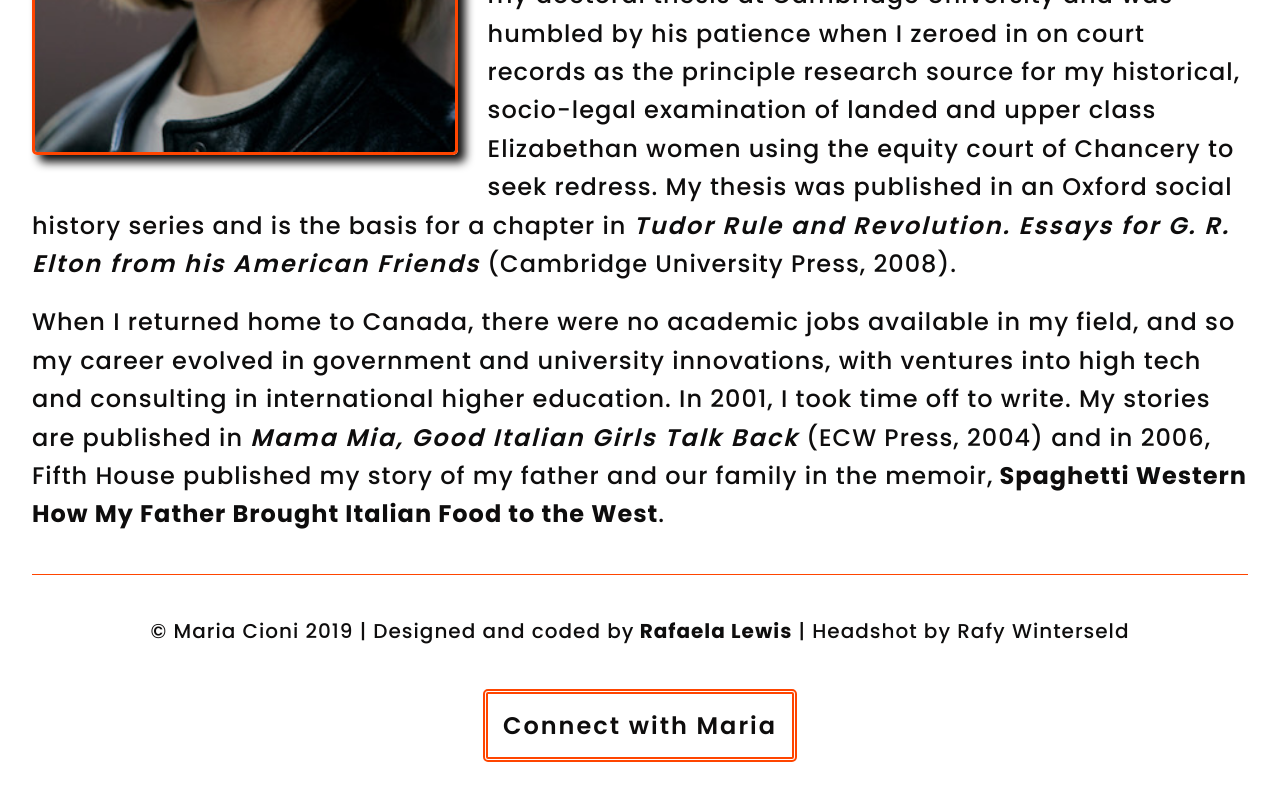
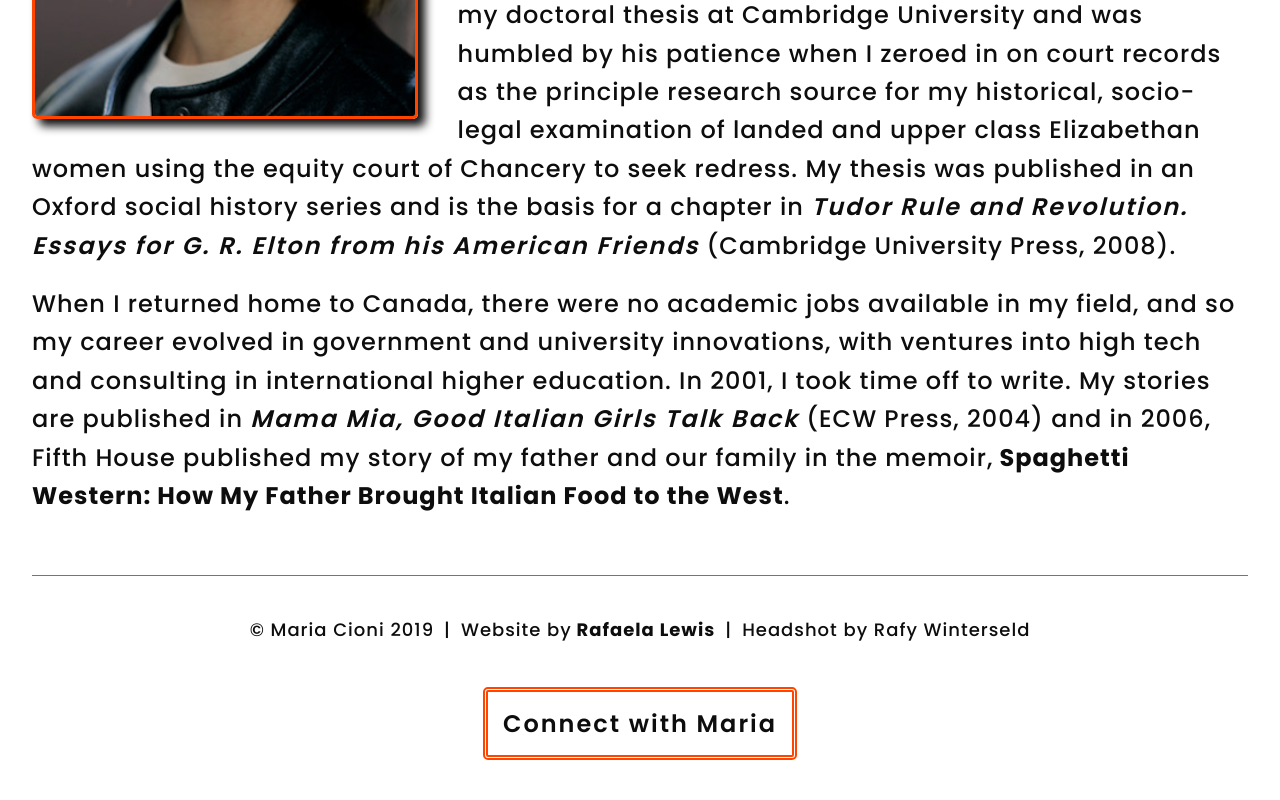
Before and after one commit to RGLewis/maria-cioni, a React (Create React App) app: page / in a window 1280 px wide. Shown: the part 726-1526 px from the top of the page. Built offline with nearby package versions, Linux system fonts and the light colour scheme; a web font is replaced by a local one.

Commit message:
mobile menu complete, footer, header and about page responsive

```diff
--- a/src/components/About.js
+++ b/src/components/About.js
@@ -16,20 +16,25 @@ const About = () => {
                 {/* Nav */}
                 <Nav />
 
-                {/* About Flex Container starts */}
-                <div className="about-container">
+                {/* About Container starts */}
+                <div className="about-container clearfix">
                     {/* Maria Headshot */}
-                    <img src={MariaHeadshot} alt="A headshot of Maria, wearing a leather jacket, smiling" align="left" className="maria-headshot"/>
+                    <div className="maria-about-headshot">
+                        <img src={MariaHeadshot} alt="A headshot of Maria, wearing a leather jacket, smiling" align="left" className="maria-headshot" />
+                    </div>
+
 
                     {/* About Written Content */}
-                    <p>I was born in Calgary, Alberta and from ages three to ten, we lived above the family business, Gene’s LaVilla Super Club. I treated my cats and the customers as friends, the Wurlitzer jukebox as my orchestra, and the dance floor as my stage. Indeed, I tried selling my finger paintings, advised patrons on how to eat spaghetti properly, and performed dances and skits until my mother quickly put a stop to it all. Little did I appreciate that these antics were the wellspring of my curiosity and interests in writing, teaching and international education.</p>
+                    <div className="about-written-content-container">
+                        <p>I was born in Calgary, Alberta and from ages three to ten, we lived above the family business, Gene’s LaVilla Super Club. I treated my cats and the customers as friends, the Wurlitzer jukebox as my orchestra, and the dance floor as my stage. Indeed, I tried selling my finger paintings, advised patrons on how to eat spaghetti properly, and performed dances and skits until my mother quickly put a stop to it all. Little did I appreciate that these antics were the wellspring of my curiosity and interests in writing, teaching and international education.</p>
 
-                    <p>I am honoured that Professor Geoffrey R. Elton supervised my doctoral thesis at Cambridge University and was humbled by his patience when I zeroed in on court records as the principle research source for my historical, socio-legal examination of landed and upper class Elizabethan women using the equity court of Chancery to seek redress. My thesis was published in an Oxford social history series and is the basis for a chapter in <span className="italic">Tudor Rule and Revolution. Essays for G. R. Elton from his American Friends</span> (Cambridge University Press, 2008).</p>
+                        <p>I am honoured that Professor Geoffrey R. Elton supervised my doctoral thesis at Cambridge University and was humbled by his patience when I zeroed in on court records as the principle research source for my historical, socio-legal examination of landed and upper class Elizabethan women using the equity court of Chancery to seek redress. My thesis was published in an Oxford social history series and is the basis for a chapter in <span className="italic">Tudor Rule and Revolution. Essays for G. R. Elton from his American Friends</span> (Cambridge University Press, 2008).</p>
 
-                    <p> When I returned home to Canada, there were no academic jobs available in my field, and so my career evolved in government and university innovations, with ventures into high tech and consulting in international higher education. In 2001, I took time off to write. My stories are published in <span className="italic">Mama Mia, Good Italian Girls Talk Back</span> (ECW Press, 2004) and in 2006, Fifth House published my story of my father and our family in the memoir,
-                    <Link to="/spaghetti-western" className="link"> Spaghetti Western How My Father Brought Italian Food to the West</Link>.</p>
+                        <p> When I returned home to Canada, there were no academic jobs available in my field, and so my career evolved in government and university innovations, with ventures into high tech and consulting in international higher education. In 2001, I took time off to write. My stories are published in <span className="italic">Mama Mia, Good Italian Girls Talk Back</span> (ECW Press, 2004) and in 2006, Fifth House published my story of my father and our family in the memoir,
+                        <Link to="/spaghetti-western" className="link"> Spaghetti Western: How My Father Brought Italian Food to the West</Link>.</p>
+                    </div>
 
-                {/* About Flex Container ends */}
+                {/* About Container ends */}
                 </div>
 
             {/* ABOUT SECTION ENDS */}
--- a/src/components/Experience/ICAP.js
+++ b/src/components/Experience/ICAP.js
@@ -24,7 +24,7 @@ class ICAP extends Component {
 
                 {/* Heading container starts */}
                 <div className="heading-container">
-                    <h3 className="hide-show-heading long-heading">Italian-Canadian Archives Program (ICAP)</h3>
+                    <h3 className="hide-show-heading">ICAP</h3>
 
                     {/* Hide/Show button */}
                     <div className="hide-show-button-container">
--- a/src/components/Footer.js
+++ b/src/components/Footer.js
@@ -4,10 +4,12 @@ const Footer = () => (
     // FOOTER STARTS
     <footer>
         <div className="footer-credits">
-            <p className="footer-para">
-            <span className="copyright">© Maria Cioni 2019</span>
-            <span className="divider">  |  </span>
-            <span className="coded-by">Designed and coded by
+            <p className="copyright footer-para">© Maria Cioni 2019
+                <span className="divider">|</span>
+            </p>
+
+            <div className="credits-container">
+                <p className="coded-by footer-para"> Website by
                     <a
                         href="http://rafaelalewis.com"
                         className="link"
@@ -15,17 +17,19 @@ const Footer = () => (
                         rel="noopener noreferrer"
                     > Rafaela Lewis
                     </a>
-            </span>
-            <span className="divider">  |  </span>
-                <span className="headshot">Headshot by Rafy Winterseld</span>
+                    <span className="divider">|</span>
                 </p>
+
+                <p className="headshot-credit footer-para">Headshot by Rafy Winterseld</p>
+
+            </div>
         </div>
 
         <div className="footer-contact">
             {/* UPDATE WITH GMAIL */}
             <a
                 className="connect-with-maria"
-                href="www.mariacioni.ca"
+                href="mailto:spaghettiWestern20@gmail?Subject=Inquiry%20|%20mariacioni.com"
                 target="_blank"
                 rel="noopener noreferrer"
             >
--- a/src/styles/footer.scss
+++ b/src/styles/footer.scss
@@ -12,11 +12,32 @@ footer {
         display: flex;
         flex-direction: row;
         justify-content: center;
+
+        @include tablet {
+            flex-direction: column;
+            align-items: center;
+        }
     }
 
     .footer-contact {
         margin: 60px 0;
         text-align: center;
+    }
+}
+
+.credits-container {
+    display: flex;
+
+    @include tablet {
+        // width: 100%;
+        // justify-content: center;
+        margin-top: 10px;
+    }
+
+    @include mobile {
+        flex-direction: column;
+        align-items: center;
+        margin: 0;
     }
 }
 
@@ -32,18 +53,38 @@ footer {
     transition: color 500ms, border-radius 300ms;
 
     &:hover {
-        //  border-color: $dark-color;
         color: $accent-color;
     }
 
     &:active, &:focus {
         border-radius: 40px;
     }
+
+    @include mobile {
+        font-size: 1rem;
+    }
 }
 
 //Additional Class Styles
+.divider {
+    margin: 0 10px;
+
+    @include mobile {
+        display: none;
+    }
+}
+
+.copyright .divider {
+    @include tablet {
+        display: none;
+    }
+}
+
 .footer-para {
-    font-size: 1rem;
-    display: inline;
+    font-size: 0.9rem;
     margin: 0;
+
+    @include mobile {
+        margin: 7px 0;
+    }
 }
--- a/src/styles/global-styles.scss
+++ b/src/styles/global-styles.scss
@@ -41,7 +41,6 @@ body {
     line-height: 1.6;
     // Background
     background: white;
-    background-attachment: fixed;
     font-family: $body-font;
     color: $dark-color;
 }
@@ -53,6 +52,20 @@ h1 {
     color: $accent-color;
     text-align: center;
     letter-spacing: 4px;
+    margin-top: 20px;
+
+    @include tablet {
+        font-size: 3rem;
+        padding-top: 50px;
+    }
+
+    @include mobile {
+        font-size: 2rem;
+    }
+
+    @include final {
+        font-size: 1.8rem;
+    }
 }
 
 h2 {
@@ -76,6 +89,10 @@ p {
     font-weight: $medium;
     letter-spacing: 1px;
     margin: 20px 0;
+
+    @include mobile {
+        font-size: 1rem;
+    }
 }
 
 blockquote {
@@ -95,6 +112,11 @@ blockquote {
     font-weight: $semi-bold;
     letter-spacing: 2px;
 }
+
+.smallest-font {
+    font-size: 0.8rem;
+}
+
 
 .italic-not-bolded {
     font-style: italic;
--- a/src/styles/nav.scss
+++ b/src/styles/nav.scss
@@ -7,17 +7,38 @@ nav {
     min-height: 10vh;
     align-items: center;
 
+    @include tablet {
+        min-height: auto;
+    }
+
     .nav-list {
         display: flex;
-        width: 105%;
+        width: 100%;
         flex-direction: row;
         justify-content: center;
+
+        @include tablet {
+            flex-direction: column;
+            z-index: 19;
+            position: fixed;
+            height: 100vh;
+            background: white;
+            right: -100%;
+            top: 0;
+            justify-content: space-around;
+            align-items: center;
+            transition: all 300ms;
+        }
+    }
+
+    .show-nav-list {
+        @include tablet {
+            right: 0;
+        }
     }
 }
 
-
-
-// Additional class styles
+// Nav Link styles
 .nav-link {
     font-size: 1.1rem;
     font-weight: $bold;
@@ -34,28 +55,18 @@ nav {
     &:focus, &:active {
         border-color: $accent-color;
     }
-}
 
-.home-link {
-    font-family: $accent-font;
-    color: $dark-color;
-    font-size: 2rem;
-    letter-spacing: -5px;
-    padding: 10px 15px;
-    border-radius: 50%;
-    border: 2px solid transparent;
-    transition: all 300ms;
-
-    &:hover {
-        font-size: 2.3rem;
+    @include tablet {
+        font-size: 2.4rem;
+        margin: 0;
     }
 
-    &:active, &:focus {
-        color: $accent-color;
-        font-size: 2.3rem;
+    @include mobile {
+        font-size: 1.2rem;
     }
 }
 
+//Hamburger Menu styles
 .hamburger-menu {
     display: none;
     border: 2px solid transparent;
@@ -63,7 +74,8 @@ nav {
     background: transparent;
     padding: 15px;
     position: absolute;
-    right: 0;
+    right: 2%;
+    top: 2%;
 
     &:active, &:focus {
         border-color: $accent-color;
@@ -76,10 +88,33 @@ nav {
         width: 30px;
         height: 5px;
         background: $accent-color;
-        transition: all 500ms;
+        transition: transform 500ms, opacity 1ms;
+    }
+
+    @include tablet {
+        display: block;
+        z-index: 20;
     }
 }
 
+
+
+//menu button transition to close button
+.transform-bar1 {
+    transform: rotate(45deg) translate(3px, 4px);
+    border-radius: 0;
+}
+
+.transform-bar2 {
+    transform: rotate(-45deg) translate(2.5px, -2px);
+    border-radius: 0;
+}
+
+.transform-bar3 {
+    opacity: 0;
+}
+
+//Additional class styles
 .active-link {
     color: $accent-color;
 }
--- a/src/styles/variables.scss
+++ b/src/styles/variables.scss
@@ -22,3 +22,45 @@ $lighten-dark-color: lighten($dark-color, 10%);
     border-radius: 5px;
     box-shadow: 7px 7px 10px $dark-color;
 }
+
+// MEDIA QUERIES
+$final-width: 375px;
+$mobile-width: 600px;
+$tablet-width: 900px;
+$desktop-width: 1200px;
+$large-screen-width: 2000px;
+
+@mixin final {
+    @media (max-width: #{$final-width})  {
+        @content;
+    }
+}
+
+@mixin carousel-adjust {
+    @media (max-width: #{$final-width})  {
+        @content;
+    }
+}
+
+@mixin mobile {
+    @media (max-width: #{$mobile-width}) {
+        @content;
+    }
+}
+@mixin tablet {
+    @media (max-width: #{$tablet-width}) {
+        @content;
+    }
+}
+
+@mixin desktop {
+    @media (max-width: #{$desktop-width}) {
+        @content;
+    }
+}
+
+@mixin large-screen {
+    @media (min-width: #{$large-screen-width}) {
+        @content;
+    }
+}
```
Also changed, not shown: src/components/Experience/Experience.js (+19 -2 lines), src/components/Nav.js (+34 -6 lines), src/styles/about.scss (+18 -2 lines), src/styles/experience.scss (+22 -0 lines), src/assets/mcioni_toronto-star.jpeg (added), src/components/Spaghetti-Western/SpaghettiWestern.js (line endings or trailing spaces). Lines whose indentation alone changed are shown as unchanged.
